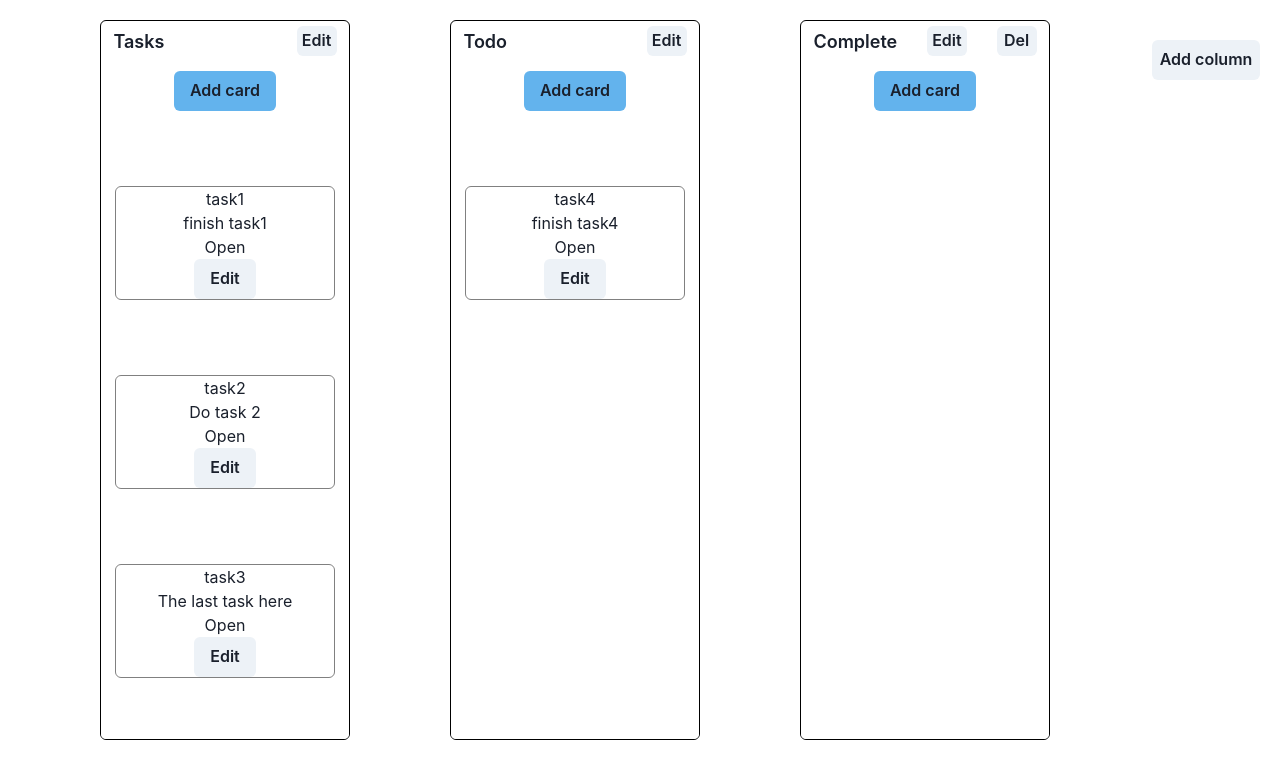
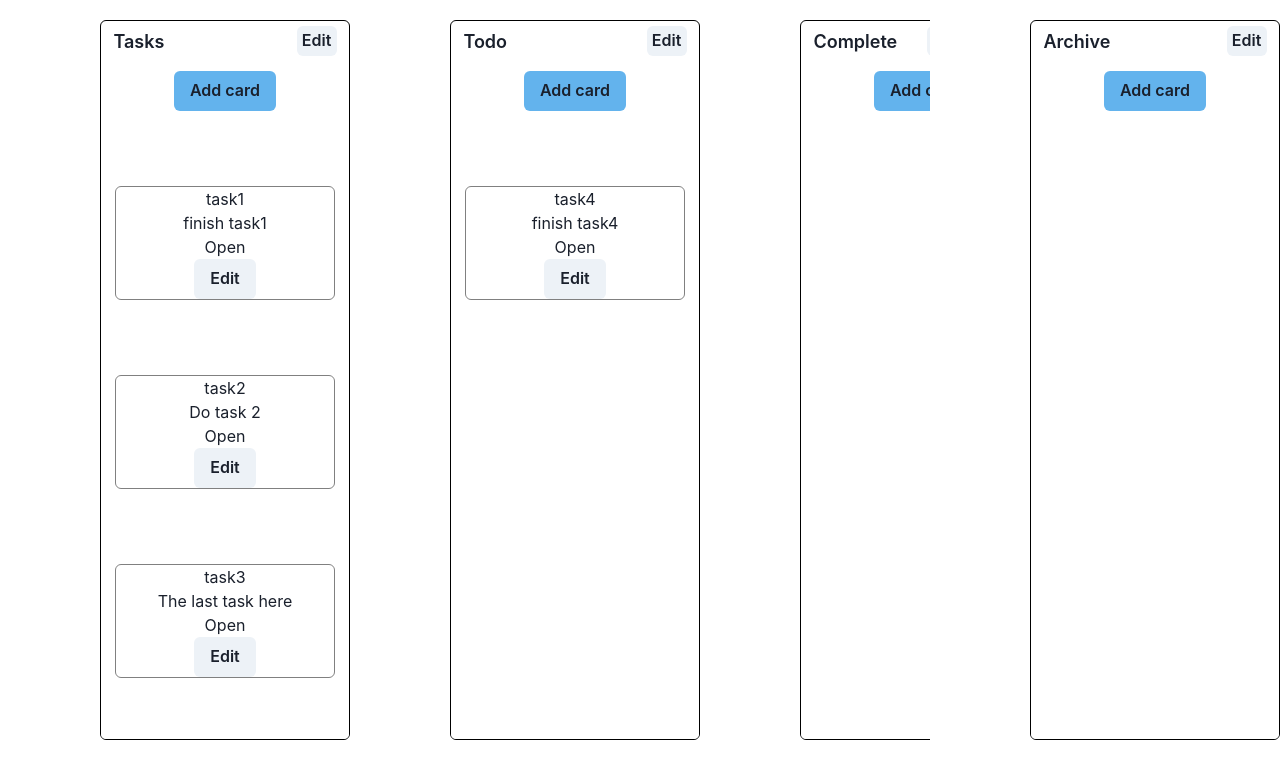
Before and after one commit to GriffinMcLennan/kahnboard, a Next.js app: page / in a window 1280 px wide. Shown: the top 778 px of the page. Built offline with nearby package versions, Linux system fonts and the light colour scheme.

Commit message:
feat: add archive

```diff
--- a/src/components/KanbanBoard/index.tsx
+++ b/src/components/KanbanBoard/index.tsx
@@ -5,8 +5,17 @@ import { ColumnType } from "../Column";
 import ColumnDropZone from "../ColumnDropZone";
 import AddColumnModal from "../AddColumnModal";
 
+const ARCHIVE_IND = 0;
+
 const KanbanBoard = () => {
     const [board, setBoard] = useState<ColumnType[]>([
+        {
+            id: -1,
+            title: "Archive",
+            date: "",
+            cards: [],
+        },
+
         {
             id: 0,
             title: "Tasks",
@@ -65,19 +74,28 @@ const KanbanBoard = () => {
     };
 
     return (
-        <Flex width="100vw" height="20vh" mt="20px">
+        <Flex width="100vw" mt="20px">
             <AddColumnModal isOpen={isOpen} onClose={onClose} addColumn={addColumn} />
+
+            <Flex justifyContent="space-between" width="100%" height="100%">
+                <Flex flex={8} maxWidth="80%" overflow="scroll">
                     {board.map((column, columnInd) => (
-                <Flex key={column.id}>
+                        <Flex display={column.id === -1 ? "none" : "flex"} key={column.id}>
                             <ColumnDropZone columnInd={columnInd} board={board} setBoard={setBoard} />
                             <CardColumn columnInd={columnInd} board={board} setBoard={setBoard} />
                         </Flex>
                     ))}
-
                     <ColumnDropZone columnInd={board.length} board={board} setBoard={setBoard} />
-            <Button margin="20px" onClick={onOpen}>
+                    <Button margin="60px" minWidth="100px" height="40px" onClick={onOpen}>
                         Add column
                     </Button>
+                </Flex>
+
+                <Flex flex={2}>
+                    <ColumnDropZone columnInd={ARCHIVE_IND} board={board} setBoard={setBoard} />
+                    <CardColumn columnInd={ARCHIVE_IND} board={board} setBoard={setBoard} />
+                </Flex>
+            </Flex>
         </Flex>
     );
 };
```
Lines whose indentation alone changed are shown as unchanged.
